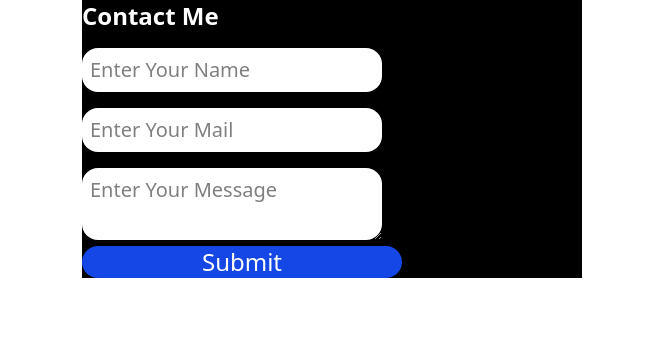
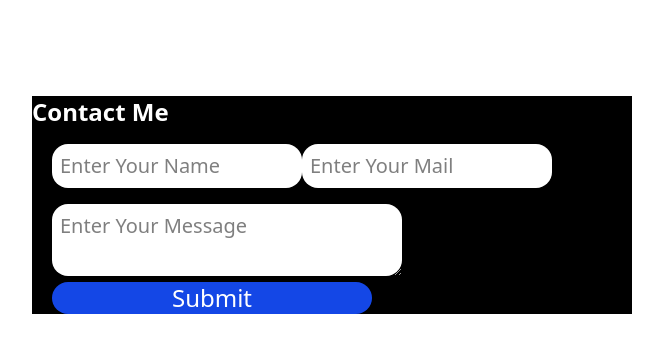
Before and after one commit to SaiMallikharjun98/contactForm, a React (Vite) app: page / in a window 1280 px wide. Shown: the top 352 px of the page, without its empty margins (308-971 px from the left). Built offline with nearby package versions, Linux system fonts and the light colour scheme.

Commit message:
Styles Changed

```diff
--- a/src/App.jsx
+++ b/src/App.jsx
@@ -9,26 +9,27 @@ function App() {
   };
   return (
     <>
-      <div className="w-[500px] h-1/2 mx-auto bg-black">
-        <h1 className="text-2xl font-bold text-white">Contact Me</h1>
+      <div className="w-[600px] h-3/4 mx-auto my-24 bg-black ">
+        <h1 className="w-full text-2xl font-bold text-white">Contact Me</h1>
+        <div className="flex justify-center space-x-5 px-5">
           <form action="" onSubmit={handleSubmit(submitHandler)}>
             <input
               {...register("name")}
               type="text"
               placeholder="Enter Your Name"
-            className="bg-white p-2 rounded-2xl w-[300px] text-xl mt-4"
+              className="bg-white p-2 rounded-2xl w-[250px] text-xl mt-4"
             />
             <input
               {...register("mail")}
               type="text"
               placeholder="Enter Your Mail"
-            className="bg-white p-2 rounded-2xl w-[300px] text-xl mt-4"
+              className="bg-white p-2 rounded-2xl w-[250px] text-xl mt-4"
             />
             <textarea
               {...register("message")}
               type="text"
               placeholder="Enter Your Message"
-            className="bg-white p-2 rounded-2xl w-[300px] text-xl mt-4"
+              className="bg-white p-2 rounded-2xl w-[350px] text-xl mt-4"
             ></textarea>
             <input
               type="submit"
@@ -36,6 +37,7 @@ function App() {
             />
           </form>
         </div>
+      </div>
     </>
   );
 }
```
Lines whose indentation alone changed are shown as unchanged.
